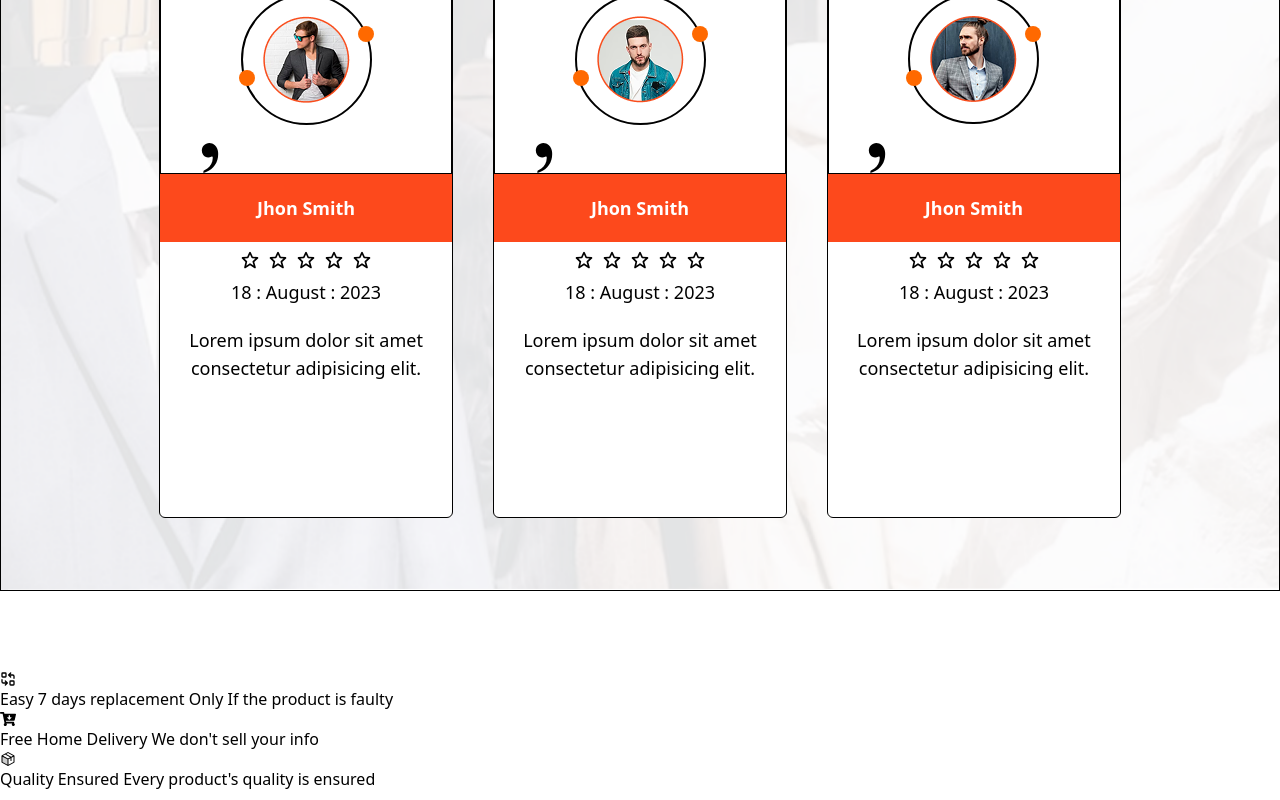
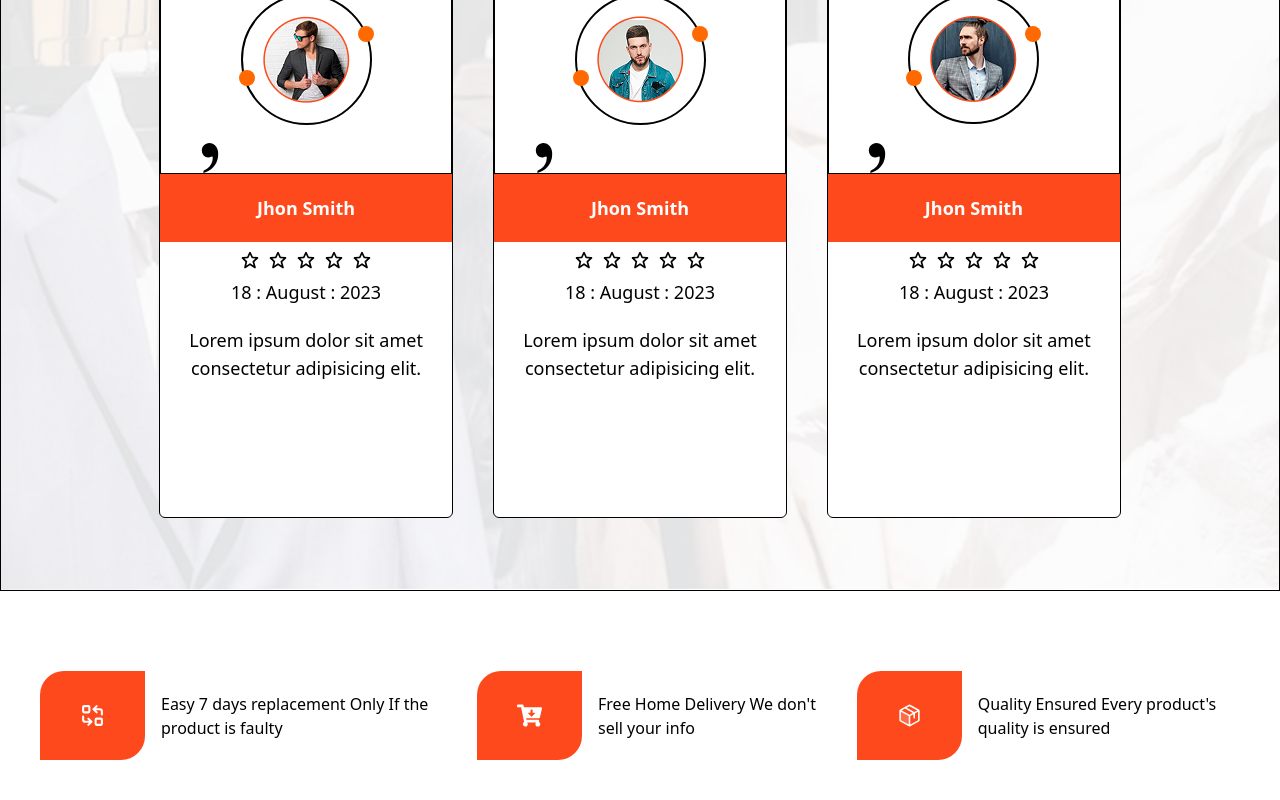
Before and after one commit to Farrukh-X-Dev/E-Commerce-Store, a React (Vite) app: page / in a window 1280 px wide. Shown: the part 3933-4733 px from the top of the page. Built offline with nearby package versions, Linux system fonts and the light colour scheme.

Commit message:
Update-7

```diff
--- a/src/components/Discount.jsx
+++ b/src/components/Discount.jsx
@@ -74,12 +74,14 @@ const Discount = ({data } ) => {
     </div>
 
     {/* Benifits Section  */}
-      <div>
+      <div className='flex gap-10 justify-around px-10 mb-10   '>
         {Benifits.map((items,index)=>(
-          <>
-          <div>{ <items.icon />}</div>
-          <div> {items.description}</div>
-          </>
+          <div className='flex gap-4 items-center '>
+          <div className='border px-10 py-8 rounded-tl-3xl rounded-br-3xl bg-[#fd491c] border-none text-white'>
+            { <items.icon size={25}/>}
+            </div>
+          <div className=''> {items.description}</div>
+          </div>
         ))}
       </div>
 
```
